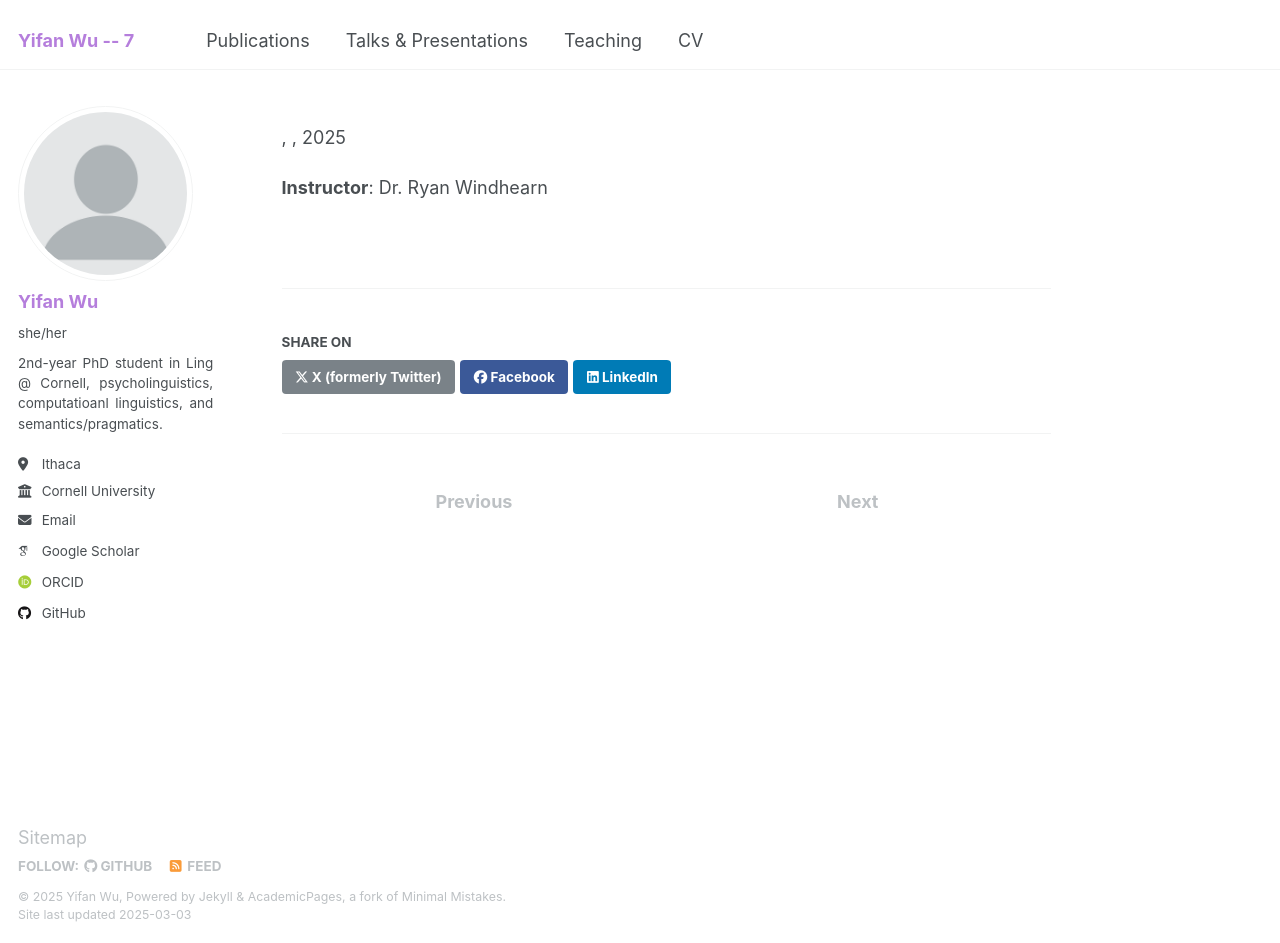
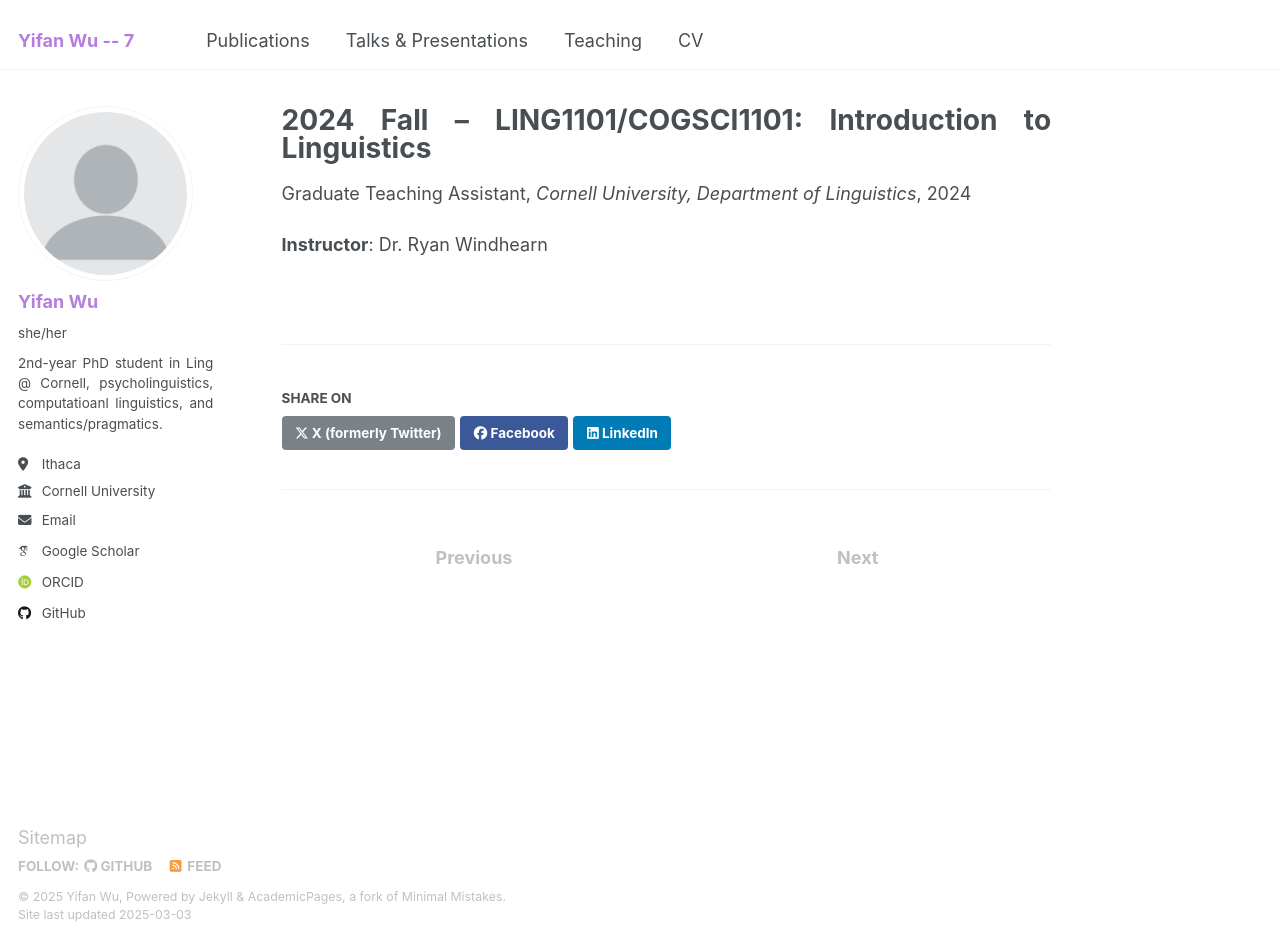
Before and after one commit to lynn-yifanwu-ling/lynn-yifanwu-ling.github.io, a Jekyll site: the page built from _teaching/2024-fall.md, in a window 1280 px wide and 943 px high. Built offline with Jekyll 4.4.1, drawn with Linux system fonts in a browser that asks for light colours; some web fonts are replaced.

Commit message:
Update 2024-fall.md

```diff
--- a/_teaching/2024-fall.md
+++ b/_teaching/2024-fall.md
@@ -1,5 +1,5 @@
 ---
-title: 2024 Fall -- LING1101/COGSCI1101: Introduction to Linguistics
+title: "2024 Fall -- LING1101/COGSCI1101: Introduction to Linguistics"
 collection: teaching
 type: "Graduate Teaching Assistant"
 permalink: /teaching/2024-fall
```
